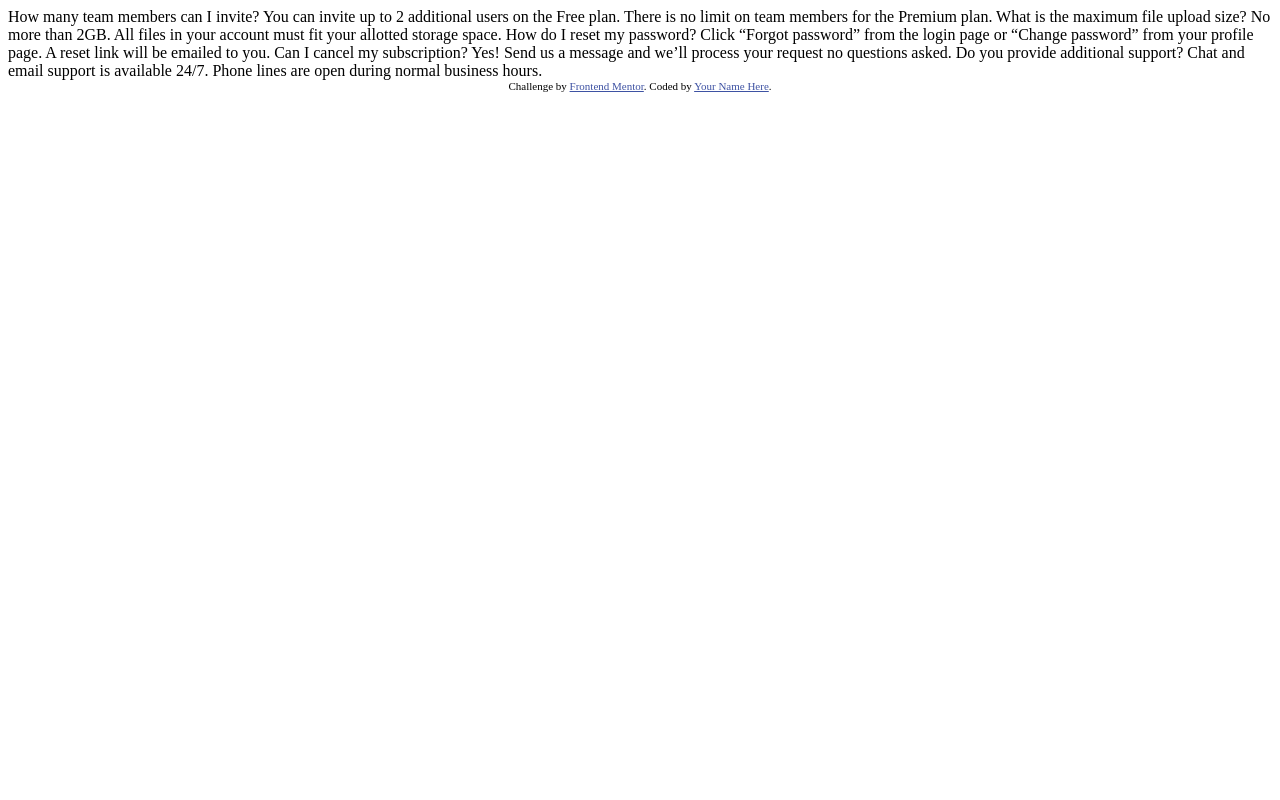
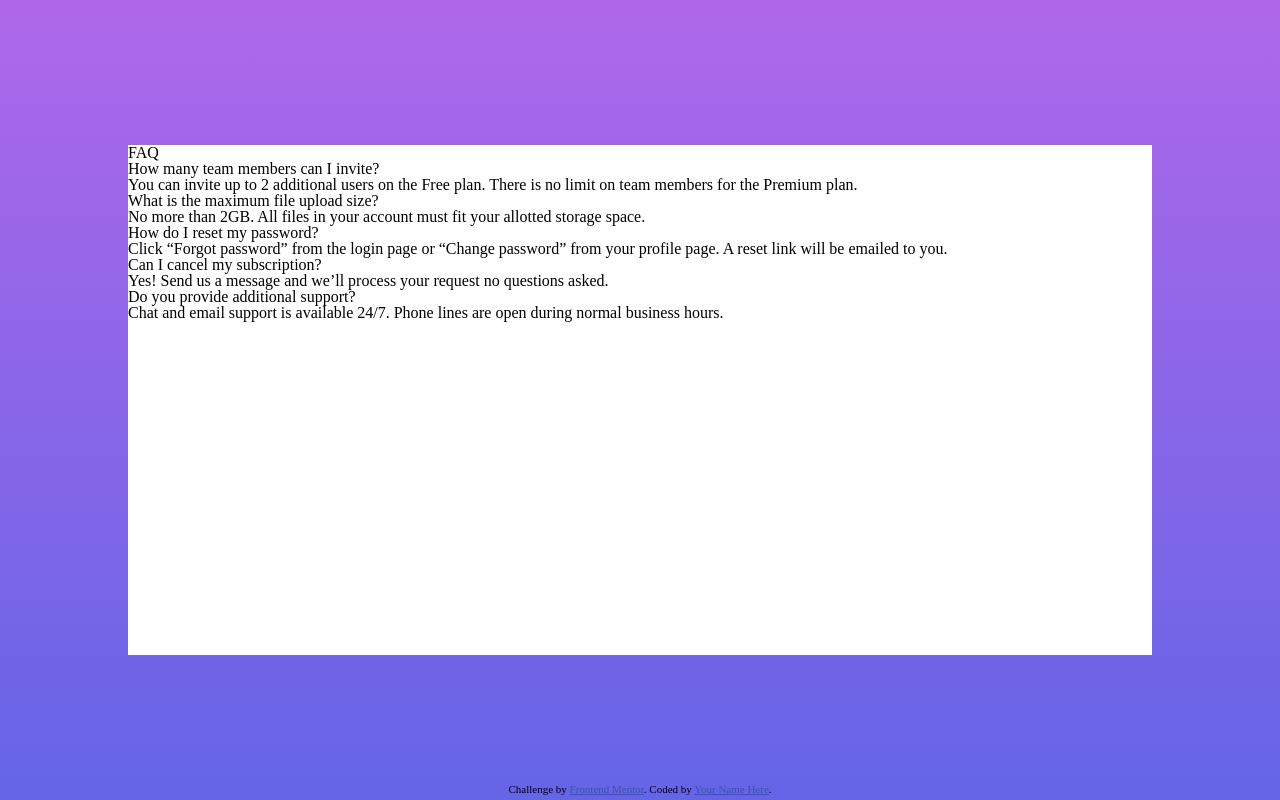
Before and after one commit to minthing/frontendmentor_two, a plain HTML site: page index.html in a window 1280 px wide. Drawn offline with Linux system fonts and the light colour scheme.

Commit message:
기본 구조 작업

```diff
--- a/index.html
+++ b/index.html
@@ -5,33 +5,48 @@
   <meta name="viewport" content="width=device-width, initial-scale=1.0"> <!-- displays site properly based on user's device -->
 
   <link rel="icon" type="image/png" sizes="32x32" href="./images/favicon-32x32.png">
-
+  <link rel="stylesheet" href="reset.css">
+  <link rel="stylesheet" href="style.css">
   <title>Frontend Mentor | FAQ Accordion Card</title>
 
   <!-- Feel free to remove these styles or customise in your own stylesheet 👍 -->
-  <style>
-    .attribution { font-size: 11px; text-align: center; }
-    .attribution a { color: hsl(228, 45%, 44%); }
-  </style>
 </head>
 <body>
-  How many team members can I invite?
-  You can invite up to 2 additional users on the Free plan. There is no limit on
-  team members for the Premium plan.
-
-  What is the maximum file upload size?
-  No more than 2GB. All files in your account must fit your allotted storage space.
-
-  How do I reset my password?
-  Click “Forgot password” from the login page or “Change password” from your profile page.
-  A reset link will be emailed to you.
-
-  Can I cancel my subscription?
-  Yes! Send us a message and we’ll process your request no questions asked.
-
-  Do you provide additional support?
-  Chat and email support is available 24/7. Phone lines are open during normal business hours.
-
+  <div class="wrap_cont">
+    <h1 class="title">FAQ</h1>
+    <div class="cont_left"></div>
+  <ul class="wrap_list">
+  <li class="list_item">
+    <strong>How many team members can I invite?</strong>
+   <div>
+     <p>You can invite up to 2 additional users on the Free plan. There is no limit on
+      team members for the Premium plan.</p></div>
+  </li>
+  <li class="list_item">
+    <strong>What is the maximum file upload size?</strong>
+   <div>
+     <p>No more than 2GB. All files in your account must fit your allotted storage space.</p></div>
+  </li>
+  <li class="list_item">
+    <strong>How do I reset my password?</strong>
+   <div>
+     <p>Click “Forgot password” from the login page or “Change password” from your profile page.
+      A reset link will be emailed to you.</p></div>
+  </li>
+  <li class="list_item">
+    <strong>Can I cancel my subscription?</strong>
+   <div>
+     <p>Yes! Send us a message and we’ll process your request no questions asked.</p></div>
+  </li>
+  <li class="list_item">
+    <strong>Do you provide additional support?</strong>
+   <div>
+     <p>
+      Chat and email support is available 24/7. Phone lines are open during normal business hours.
+    </p></div>
+  </li>
+  </ul>
+</div>
   <div class="attribution">
     Challenge by <a href="https://www.frontendmentor.io?ref=challenge" target="_blank">Frontend Mentor</a>.
     Coded by <a href="#">Your Name Here</a>.
--- /dev/null
+++ b/reset.css
@@ -0,0 +1,48 @@
+/* http://meyerweb.com/eric/tools/css/reset/
+   v2.0 | 20110126
+   License: none (public domain)
+*/
+
+html, body, div, span, applet, object, iframe,
+h1, h2, h3, h4, h5, h6, p, blockquote, pre,
+a, abbr, acronym, address, big, cite, code,
+del, dfn, em, img, ins, kbd, q, s, samp,
+small, strike, strong, sub, sup, tt, var,
+b, u, i, center,
+dl, dt, dd, ol, ul, li,
+fieldset, form, label, legend,
+table, caption, tbody, tfoot, thead, tr, th, td,
+article, aside, canvas, details, embed,
+figure, figcaption, footer, header, hgroup,
+menu, nav, output, ruby, section, summary,
+time, mark, audio, video {
+	margin: 0;
+	padding: 0;
+	border: 0;
+	font-size: 100%;
+	font: inherit;
+	vertical-align: baseline;
+}
+/* HTML5 display-role reset for older browsers */
+article, aside, details, figcaption, figure,
+footer, header, hgroup, menu, nav, section {
+	display: block;
+}
+body {
+	line-height: 1;
+}
+ol, ul {
+	list-style: none;
+}
+blockquote, q {
+	quotes: none;
+}
+blockquote:before, blockquote:after,
+q:before, q:after {
+	content: '';
+	content: none;
+}
+table {
+	border-collapse: collapse;
+	border-spacing: 0;
+}
--- /dev/null
+++ b/style.css
@@ -0,0 +1,30 @@
+html,body{
+    height: 100%;
+    margin:0;
+    padding:0;
+}
+
+body{
+    background:linear-gradient(hsl(273, 75%, 66%), hsl(240, 73%, 65%))
+}
+
+.wrap_cont{
+    position: absolute;
+    top: 50%;
+    left: 50%;
+    transform: translate(-50%, -50%);
+    width:80vw;
+    height: 510px;
+    background:#fff;
+}
+
+.attribution {
+    position: absolute;
+    bottom:5px;
+    width:100%;
+    font-size: 11px;
+    text-align: center;
+}
+.attribution a {
+    color: hsl(228, 45%, 44%);
+}
```
